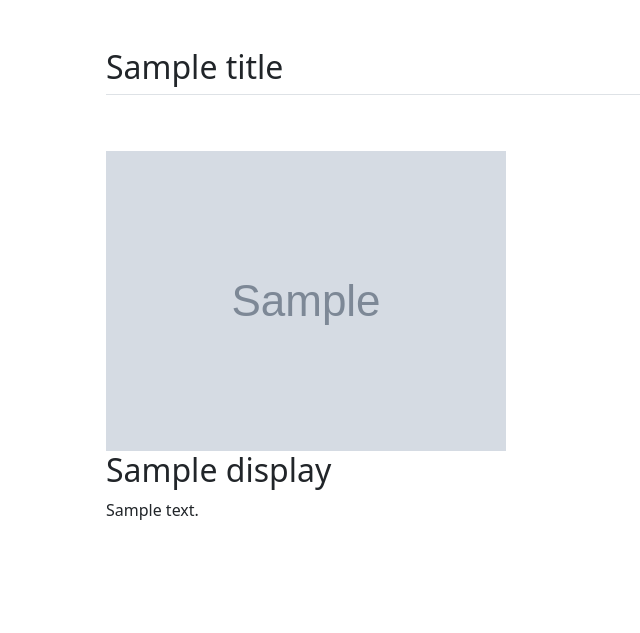
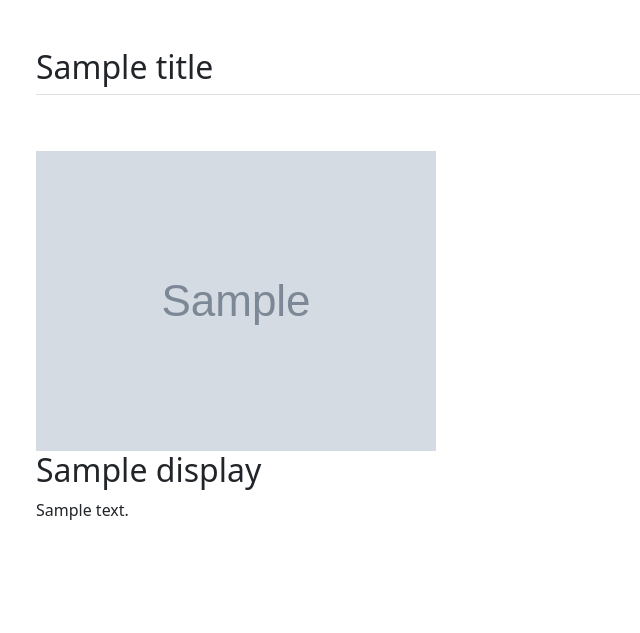
Before and after one commit to yop1986/erpv3_usuarios, a Django app: template templates/template/index.html in a window 1280 px wide. Shown: the part 78-711 px from the top of the page, without its empty margins (0-640 px from the left). Run offline with Django 3.2, Linux system fonts and the light colour scheme; the template is opened without the code that fills it: most values are stand-ins (such as "Sample title", 1, 10 or a date in 2020); grey boxes marked "Sample" are stand-in pictures; some libraries are stand-ins or nearby versions.

Commit message:
refactor (template): se cambia para aprovechar todo el espacio de la pantalla

```diff
--- a/templates/base.html
+++ b/templates/base.html
@@ -86,7 +86,7 @@
       </div>
     </nav>
 
-    <div class="container">
+    <div class="container-fluid">
     {% if messages %}
       {% for message in messages %}
         <div class="alert alert-{{ message.tags }}"role="alert">
--- a/templates/template/detail.html
+++ b/templates/template/detail.html
@@ -6,7 +6,7 @@
 {% block content %}
     <h1>{% if title %}{{ title }}:{% endif %} {{ object }}</h1>
 
-    <div class="container">
+    <div class="container-fluid">
     {% for campo in campos.lista %}
       <div class="row">
         <div class="col">
--- a/templates/template/index.html
+++ b/templates/template/index.html
@@ -4,7 +4,7 @@
 {% block title %}{{ title }}{% endblock %}
 
 {% block content %}
-<div class="container px-4 py-5" id="featured-3">
+<div class="container-fluid px-4 py-5" id="featured-3">
     <h2 class="pb-2 border-bottom">{{ title }}</h2>
     <div class="row g-4 py-5 row-cols-1 row-cols-lg-3">
         {% for element in elementos %}
--- a/templates/template/templatedetail_multiple_objects.html
+++ b/templates/template/templatedetail_multiple_objects.html
@@ -6,7 +6,7 @@
 {% block content %}
     <h1>{{ title }}</h1>
 
-    <div class="container">
+    <div class="container-fluid">
     {% for object in objects %}
       {% for campo in object.campos.lista %}
         <div class="row">
```
